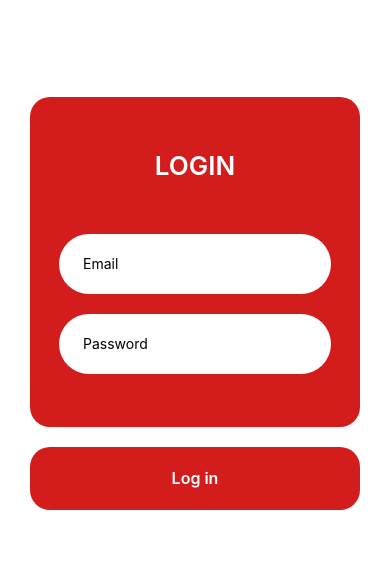
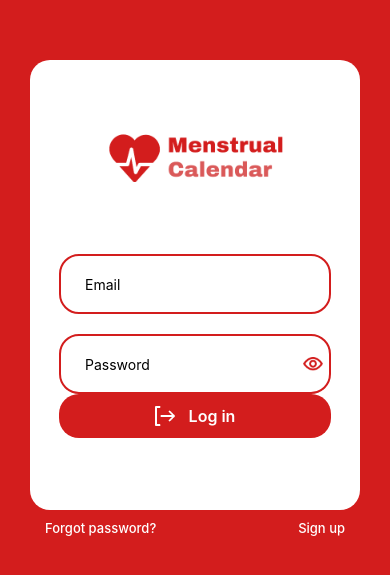
Before and after one commit to MartaMarija/MenstrualCalendar, a React Native app in the folder mobile-app/: screen / in a window 390 px wide. Shown: the part 119-694 px from the top of the page. Built offline with nearby package versions, Linux system fonts and the light colour scheme.

Commit message:
Added icons to buttons
Created component ImageButton.tsx

```diff
--- /dev/null
+++ b/mobile-app/src/components/ImageButton.tsx
@@ -0,0 +1,52 @@
+import { View, Text, StyleSheet, Image, TouchableOpacity } from 'react-native';
+
+interface Props {
+    text: string;
+    // eslint-disable-next-line @typescript-eslint/no-explicit-any
+    onPress: any;
+    // eslint-disable-next-line @typescript-eslint/no-explicit-any
+    image?: any;
+}
+
+const ImageButton: React.FC<Props> = ( { text, onPress, image } ) =>
+{
+	return (
+		<TouchableOpacity style={stylesButton.button} onPress={onPress}>
+			<View style={stylesButton.buttonContent}>
+				{image &&
+                    <Image source={image} style={{ width: 20, height: 20, }} />
+				}
+				<Text style={stylesButton.buttonText}>{text}</Text>
+			</View>
+		</TouchableOpacity>
+	);
+};
+
+
+const stylesButton = StyleSheet.create( {
+	buttonText: {
+		color: 'white',
+		fontWeight: '600',
+		fontSize: 16,
+		marginLeft: 14
+	},
+	button: {
+		flex: 1,
+		flexDirection: 'row',
+		alignItems: 'center',
+		justifyContent: 'center',
+		paddingVertical: 12,
+		width: 272,
+		borderRadius: 20,
+		elevation: 3,
+		backgroundColor: '#D31D1D',
+		maxHeight: 63,
+	},
+	buttonContent: {
+		flexDirection: 'row',
+		alignItems: 'center'
+	}
+} );
+
+
+export default ImageButton;
--- a/mobile-app/src/pages/Login.tsx
+++ b/mobile-app/src/pages/Login.tsx
@@ -3,6 +3,7 @@ import { useState } from 'react';
 import { View, Text, TextInput, StyleSheet, Image, TouchableOpacity } from 'react-native';
 import { LoginData } from '../api/request/LoginData';
 import { useAuth } from '../auth/Auth';
+import ImageButton from '../components/ImageButton';
 
 const Login = () =>
 {
@@ -33,7 +34,10 @@ const Login = () =>
 				{( props ) => (
 					<View style={styles.secondContainer}>
 						<View style={styles.container}>
-							<Text style={styles.welcomeText}>LOGIN</Text>
+							<Image
+								source={require ( '../assets/Logo.png' )}
+								style={{ width: 200, height: 50 }}
+							/>
 							{error && (
 								<Text style={styles.errors}>
 									<Text style={{ fontWeight: '600' }}>Error: </Text>{' '}
@@ -47,7 +51,7 @@ const Login = () =>
 									onChangeText={props.handleChange( 'email' )}
 									onBlur={props.handleBlur( 'email' )}
 									value={props.values.email}
-									selectionColor="black"
+									selectionColor="#D31D1D"
 									autoCapitalize="none"
 								/>
 								<View style={[styles.containerInput, { marginTop: 20 }]}>
@@ -57,7 +61,7 @@ const Login = () =>
 										onChangeText={props.handleChange( 'password' )}
 										onBlur={props.handleBlur( 'password' )}
 										value={props.values.password}
-										selectionColor="black"
+										selectionColor="#D31D1D"
 										autoCapitalize="none"
 										secureTextEntry={hidePassword}
 									/>
@@ -67,7 +71,8 @@ const Login = () =>
 											setHidePassword( false );
 										}}>
 											<Image
-												source={require ( '../assets/SeePassword.png' )}
+												source={require ( '../assets/hideShowPassword/ShowPasswordRed.png' )}
+												style={{ width: 20, height: 14 }}
 											/>
 										</TouchableOpacity>
 									)}
@@ -77,19 +82,29 @@ const Login = () =>
 											setHidePassword( true );
 										}}>
 											<Image
-												source={require ( '../assets/HidePassword.png' )}
+												source={require ( '../assets/hideShowPassword/HidePasswordRed.png' )}
+												style={{ width: 20, height: 20 }}
 											/>
 										</TouchableOpacity>
 									)}
 								</View>
+								<ImageButton
+									image={require( '../assets/LogInSign.png' )}
+									text='Log in'
+									onPress={props.handleSubmit}
+								/>
 							</View>
 						</View>
-						<TouchableOpacity style={styles.button} onPress={() =>
-						{
-							props.handleSubmit();
-						}}>
-							<Text style={styles.buttonText}>Log in</Text>
-						</TouchableOpacity>
+						<View style={styles.container3}>
+							<TouchableOpacity >
+								{/* onPress={() => navigation.navigate( 'forgotPassword' )}> */}
+								<Text style={styles.textUnder}>Forgot password?</Text>
+							</TouchableOpacity>
+							<TouchableOpacity>
+								{/* onPress={() => navigation.navigate( 'registration' )} */}
+								<Text style={styles.textUnder}>Sign up</Text>
+							</TouchableOpacity>
+						</View>
 					</View>
 				)}
 			</Formik>
@@ -97,11 +112,38 @@ const Login = () =>
 	);
 };
 
+const stylesButton = StyleSheet.create( {
+	buttonText: {
+		color: 'white',
+		fontWeight: '600',
+		fontSize: 16,
+		marginLeft: 14
+	},
+	button: {
+		flex: 1,
+		flexDirection: 'row',
+		alignItems: 'center',
+		justifyContent: 'center',
+		marginTop: 20,
+		paddingVertical: 12,
+		width: 272,
+		borderRadius: 20,
+		elevation: 3,
+		backgroundColor: '#D31D1D',
+		maxHeight: 63,
+	},
+	buttonContent: {
+		flexDirection: 'row',
+		alignItems: 'center'
+	}
+} );
+
 const styles = StyleSheet.create( {
 	mainContainer: {
 		flex: 1,
 		alignItems: 'center',
-		justifyContent: 'center'
+		justifyContent: 'center',
+		backgroundColor: '#D31D1D'
 	},
 	secondContainer: {
 		flex: 1,
@@ -112,60 +154,54 @@ const styles = StyleSheet.create( {
 		flex: 1,
 		alignItems: 'center',
 		justifyContent: 'space-evenly',
-		maxHeight: 330,
+		maxHeight: 450,
 		width: 330,
 		borderRadius: 20,
-		backgroundColor: '#D31D1D'
+		backgroundColor: 'white'
 	},
 	containerInput: {
-		borderRadius: 40,
+		borderRadius: 20,
 		backgroundColor: 'white',
+		borderColor: '#D31D1D',
+		borderWidth: 2,
 		width: 272,
 		height: 60,
 		paddingHorizontal: 24,
 		paddingVertical: 12,
 		flexDirection: 'row',
-		alignItems: 'center'
-	},
-	welcomeText: {
-		color: 'white',
-		fontSize: 26,
-		fontWeight: '600'
+		alignItems: 'center',
 	},
 	input: {
-		borderColor: 'white',
+		borderColor: '#D31D1D',
 		borderWidth: 2,
 		borderRadius: 8,
 		padding: 15,
 		fontSize: 12,
 		width: 300
 	},
-	buttonText: {
-		color: 'white',
-		fontWeight: '600',
-		fontSize: 16,
-	},
-	button: {
-		marginTop: 20,
-		alignItems: 'center',
-		justifyContent: 'center',
-		paddingVertical: 12,
-		width: 330,
-		borderRadius: 20,
-		elevation: 3,
-		backgroundColor: '#D31D1D',
-		height: 63,
-	},
 	inputStyle: {
 		flex: 1,
 	},
 	errors: {
 		fontStyle: 'italic',
-		color: 'white',
+		color: '#D31D1D',
 		marginTop: 7,
 		marginLeft: 7,
 		width: 230,
 	},
+	container3: {
+		width: 300,
+		maxHeight: 26,
+		marginTop: 10,
+		flex: 1,
+		flexDirection: 'row',
+		justifyContent: 'space-between',
+	},
+	textUnder: {
+		color: 'white',
+		fontWeight: '500',
+		fontSize: 13
+	},
 } );
 
 export default Login;
--- a/mobile-app/src/pages/MedicalExam.tsx
+++ b/mobile-app/src/pages/MedicalExam.tsx
@@ -1,7 +1,8 @@
 import { useState } from 'react';
-import { Pressable, Text, View, StyleSheet } from 'react-native';
+import { View, Image, StyleSheet } from 'react-native';
 import AddGynecologist from '../components/AddGynecologist';
 import AddMedicalExam from '../components/AddMedicalExam';
+import ImageButton from '../components/ImageButton';
 import ViewGynecologists from '../components/ViewGynecologists';
 import ViewMedicalExam from '../components/ViewMedicalExam';
 
@@ -17,19 +18,33 @@ const MedicalExam = () =>
 			{addGynecologist && <AddGynecologist setAddGynecologist={setAddGynecologist}/>}
 			{viewGynecologists && <ViewGynecologists setViewGynecologists={setViewGynecologists}/>}
 			{addMedicalExam && <AddMedicalExam setAddMedicalExam={setAddMedicalExam}/>}
-			<View>
-				<Pressable style={styles.button} onPress={()=>setAddGynecologist( true )}>
-					<Text style={styles.buttonText}>Add gynecologist</Text>
-				</Pressable>
-				<Pressable style={styles.button} onPress={()=>setAddMedicalExam( true )}>
-					<Text style={styles.buttonText}>Add medical exam</Text>
-				</Pressable>
-				<Pressable style={styles.button} onPress={()=>setViewGynecologists( true )}>
-					<Text style={styles.buttonText}>View gynecologists</Text>
-				</Pressable>
-				<Pressable style={styles.button} onPress={()=>setViewMedicalExams( true )}>
-					<Text style={styles.buttonText}>View medical exams</Text>
-				</Pressable>
+			<View style={styles.containerButtonsLogo}>
+				<Image
+					source={require ( '../assets/Logo.png' )}
+					style={{ width: 200, height: 50 }}
+				/>
+				<View style={styles.containerButtons}>
+					<ImageButton
+						text='Add a gynecologist'
+						onPress={setAddGynecologist}
+					/>
+					<ImageButton
+						text='View gynecologists'
+						onPress={setViewGynecologists}
+					/>
+					<View style={line.container}>
+						<View style={line.line} />
+					</View>
+
+					<ImageButton
+						text='Add a medical exam'
+						onPress={setAddMedicalExam}
+					/>
+					<ImageButton
+						text='View medical exams'
+						onPress={setViewMedicalExams}
+					/>
+				</View>
 			</View>
 		</View>
 	);
@@ -41,22 +56,31 @@ const styles = StyleSheet.create( {
 		alignItems:'center',
 		justifyContent:'center'
 	},
-	buttonText: {
-		color: 'white',
-		fontSize: 20,
-		fontWeight: '500',
+	containerButtons: {
+		flex: 1,
+		alignItems:'center',
+		justifyContent:'space-evenly',
+		maxHeight: 380
 	},
-	button: {
+	containerButtonsLogo: {
+		flex: 1,
+		alignItems:'center',
+		justifyContent: 'space-evenly',
+		maxHeight: 525
+	}
+} );
+
+const line = StyleSheet.create( {
+	container: {
+		flexDirection: 'row',
 		alignItems: 'center',
-		justifyContent: 'center',
-		paddingVertical: 12,
-		paddingHorizontal: 32,
-		width: 300,
-		borderRadius: 8,
-		elevation: 3,
+		marginVertical: 10,
+		width: 260,
+	},
+	line: {
+		flex: 1,
+		height: 1.5,
 		backgroundColor: '#D31D1D',
-		height: 63,
-		margin: 10,
 	},
 } );
 
--- a/mobile-app/src/pages/UserProfile.tsx
+++ b/mobile-app/src/pages/UserProfile.tsx
@@ -1,22 +1,51 @@
-import { Text, StyleSheet, Pressable, View } from 'react-native';
+import { useState } from 'react';
+import { StyleSheet, View, Image, Text } from 'react-native';
 import { useAuth } from '../auth/Auth';
+import ImageButton from '../components/ImageButton';
 
 const UserProfile = () =>
 {
+	const [showEditProfile, setShowEditProfile] = useState( false );
 	const auth = useAuth();
 	return (
-		<View style={styles.container} >
-			<Pressable style={styles.button} onPress={auth.signOut}>
-				<Text style={styles.buttonText}>Log out</Text>
-			</Pressable>
+		<View style={styles.container}>
+			<View  style={styles.containerButtonsLogo}>
+				{showEditProfile &&
+				<View>
+					<Text onPress={()=> setShowEditProfile( false )}>Hi</Text>
+				</View>
+				}
+				<Image
+					source={require ( '../assets/Logo.png' )}
+					style={{ width: 200, height: 100 }}
+				/>
+				<ImageButton
+					image={require( '../assets/menuIcons/UserWhite.png' )}
+					text='Edit profile'
+					onPress={setShowEditProfile}
+				/>
+				<ImageButton
+					image={require( '../assets/LogOutSign.png' )}
+					text='Log out'
+					onPress={auth.signOut}
+				/>
+			</View>
 		</View>
 	);
 };
+
+
 const styles = StyleSheet.create( {
 	container: {
 		flex: 1,
 		alignItems: 'center',
 		justifyContent: 'center',
+	},
+	containerButtonsLogo: {
+		flex: 1,
+		alignItems: 'center',
+		justifyContent: 'space-evenly',
+		maxHeight: 350
 	},
 	welcomeText: {
 		color: '#D31D1D',
@@ -33,19 +62,5 @@ const styles = StyleSheet.create( {
 		width: 300,
 		marginBottom: 20,
 	},
-	buttonText: {
-		color: 'white',
-	},
-	button: {
-		alignItems: 'center',
-		justifyContent: 'center',
-		paddingVertical: 12,
-		paddingHorizontal: 32,
-		width: 300,
-		borderRadius: 8,
-		elevation: 3,
-		backgroundColor: '#D31D1D',
-		height: 63,
-	},
 } );
 export default UserProfile;
```
Also changed, not shown: mobile-app/src/pages/Navigator.tsx (+14 -7 lines).
